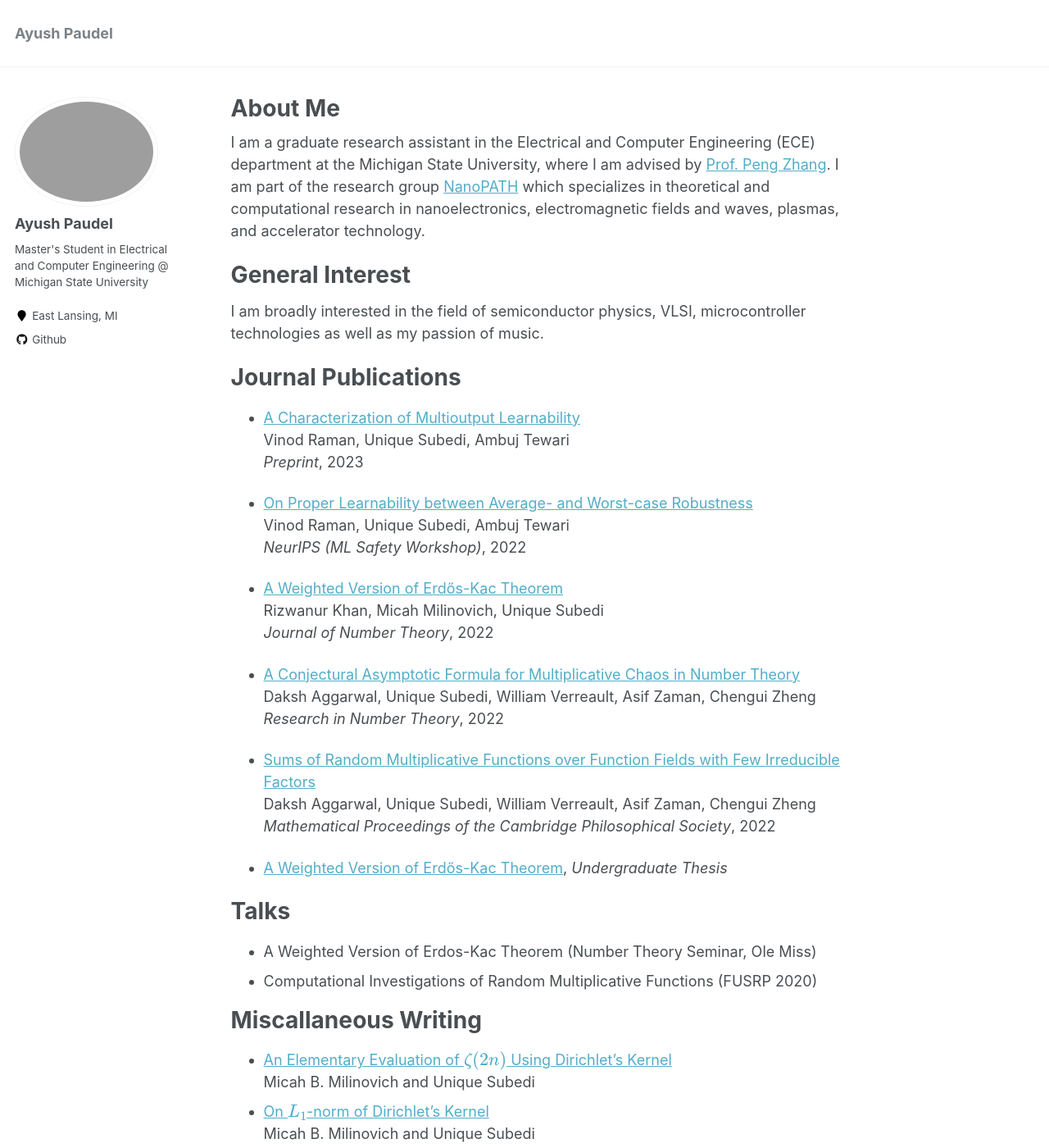
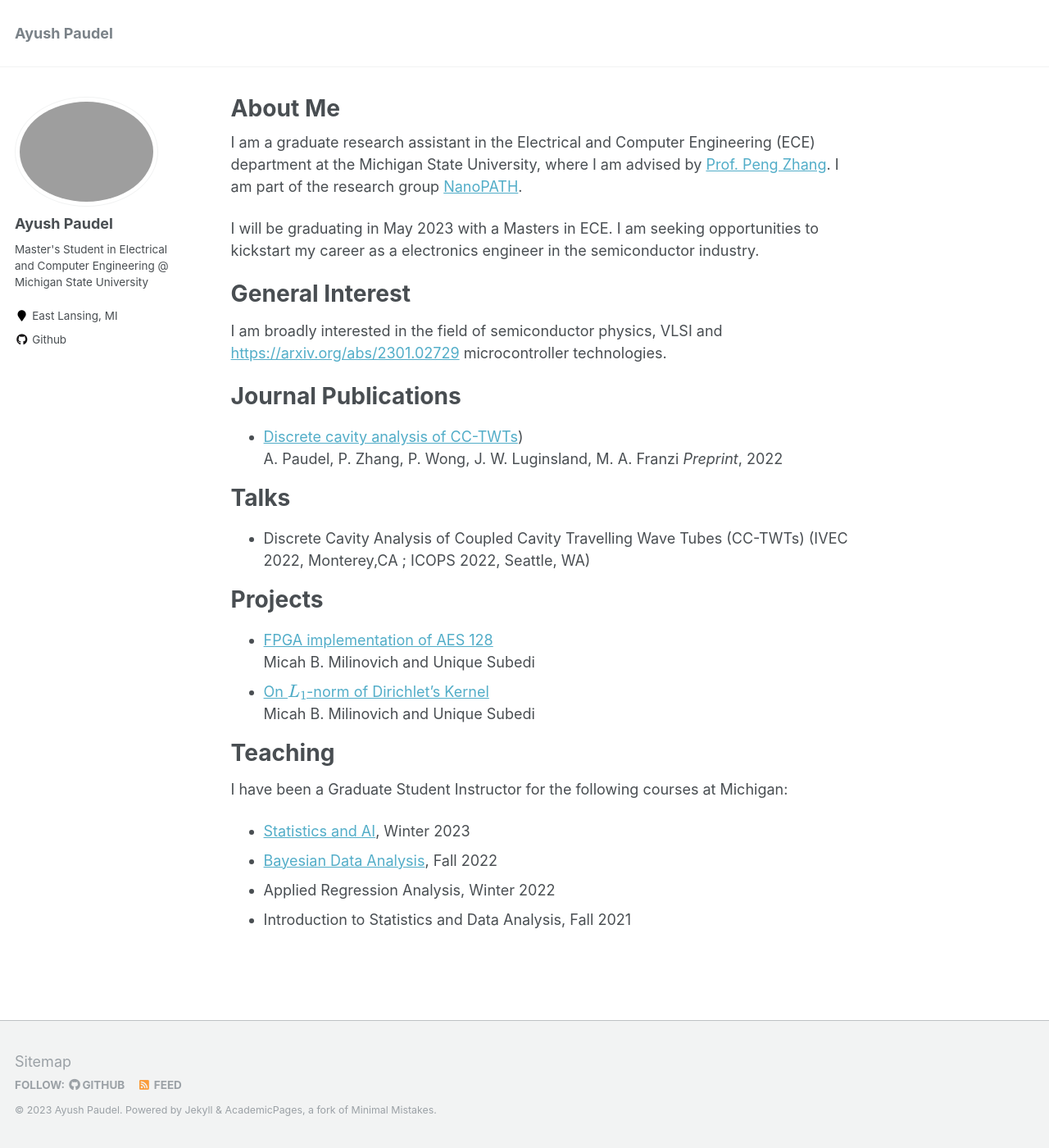
Before and after one commit to paudela11/paudela11.github.io, a Jekyll site: the page built from _pages/about.md, in a window 1280 px wide and 1400 px high. Shown: the whole window at 82% size. Built offline with Jekyll 4.4.1, drawn with Linux system fonts in a browser that asks for light colours; formulas are drawn with MathJax 3.

Commit message:
Update about.md

```diff
--- a/_pages/about.md
+++ b/_pages/about.md
@@ -8,57 +8,34 @@ redirect_from:
   - /about.html
 ---
 
-I am a graduate research assistant in the Electrical and Computer Engineering (ECE) department at the Michigan State University, where I am advised by [Prof. Peng Zhang](https://www.egr.msu.edu/people/profile/pz). I am part of the research group [NanoPATH](https://www.egr.msu.edu/~pz/) which specializes in theoretical and computational research in nanoelectronics, electromagnetic fields and waves, plasmas, and accelerator technology.
+I am a graduate research assistant in the Electrical and Computer Engineering (ECE) department at the Michigan State University, where I am advised by [Prof. Peng Zhang](https://www.egr.msu.edu/people/profile/pz). I am part of the research group [NanoPATH](https://www.egr.msu.edu/~pz/).
 
+ I will be graduating in May 2023 with a Masters in ECE. I am seeking opportunities to kickstart my career as a electronics engineer in the semiconductor industry.
 
 General Interest
 ======
 
-I am broadly interested in the field of semiconductor physics, VLSI, microcontroller technologies as well as my passion of music.
+I am broadly interested in the field of semiconductor physics, VLSI and[
+https://arxiv.org/abs/2301.02729](https://ieeexplore.ieee.org/document/9813326) microcontroller technologies.
 
 
 Journal Publications
 ======
 
-- [A Characterization of Multioutput Learnability](https://arxiv.org/abs/2301.02729)
-Vinod Raman, Unique Subedi, Ambuj Tewari
-*Preprint*, 2023
-
-
-- [On Proper Learnability between Average- and Worst-case Robustness](https://arxiv.org/abs/2211.05656)
-Vinod Raman, Unique Subedi, Ambuj Tewari
-*NeurIPS (ML Safety Workshop)*, 2022
-
-
-- [A Weighted Version of Erdős-Kac Theorem](https://www.sciencedirect.com/science/article/abs/pii/S0022314X21003681)
-Rizwanur Khan, Micah Milinovich, Unique Subedi
-*Journal of Number Theory*, 2022
-
-
-- [A Conjectural Asymptotic Formula for Multiplicative Chaos in Number Theory](https://link.springer.com/article/10.1007/s40993-022-00332-x)
-Daksh Aggarwal, Unique Subedi, William Verreault, Asif Zaman, Chengui Zheng
-*Research in Number Theory*, 2022
-
-
-- [Sums of Random Multiplicative Functions over Function Fields with Few Irreducible Factors](https://www.cambridge.org/core/journals/mathematical-proceedings-of-the-cambridge-philosophical-society/article/abs/sums-of-random-multiplicative-functions-over-function-fields-with-few-irreducible-factors/636667B07830029AB35196FF595CA055)
-Daksh Aggarwal, Unique Subedi, William Verreault, Asif Zaman, Chengui Zheng
-*Mathematical Proceedings of the Cambridge Philosophical Society*, 2022
-
-- [A Weighted Version of Erdős-Kac Theorem](https://egrove.olemiss.edu/cgi/viewcontent.cgi?article=2687&context=hon_thesis), *Undergraduate Thesis*
-
-
+- [Discrete cavity analysis of CC-TWTs](https://ieeexplore.ieee.org/document/9813326))
+A. Paudel, P. Zhang, P. Wong, J. W. Luginsland, M. A. Franzi
+*Preprint*, 2022
 
 
 Talks
 ======
-- A Weighted Version of Erdos-Kac Theorem (Number Theory Seminar, Ole Miss)
-- Computational Investigations of Random Multiplicative Functions (FUSRP 2020)
+- Discrete Cavity Analysis of Coupled Cavity Travelling Wave Tubes (CC-TWTs) (IVEC 2022, Monterey,CA ; ICOPS 2022, Seattle, WA)
 
 
-Miscallaneous Writing
+Projects
 ======
 
-- [An Elementary Evaluation of $\zeta(2n)$ Using Dirichlet's Kernel](https://unique-subedi.github.io/Misc_Writings/Dirichlet_s_Kernel_and_Zeta_2n_.pdf)
+- [FPGA implementation of AES 128](https://unique-subedi.github.io/Misc_Writings/Dirichlet_s_Kernel_and_Zeta_2n_.pdf)
   Micah B. Milinovich and Unique Subedi
 - [On $L_1$-norm of Dirichlet's Kernel](https://unique-subedi.github.io/Misc_Writings/L1_Norm_of_Dirichlet_s_Kernel.pdf)
   Micah B. Milinovich and Unique Subedi
```
